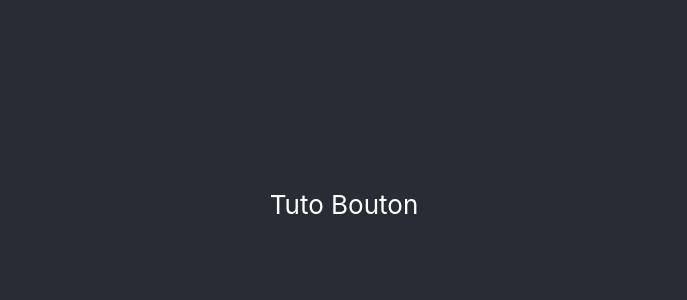
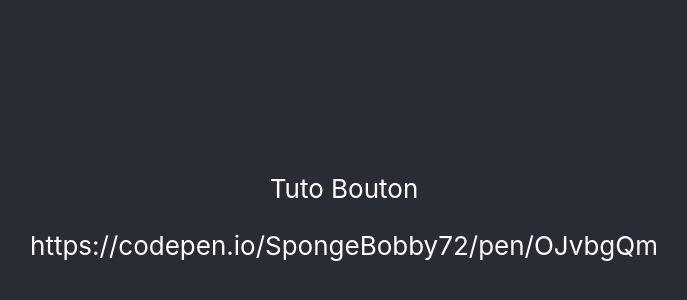
Before and after one commit to SpongeBobby72/tuto_bouton, a React (Create React App) app: page / in a window 1280 px wide. Shown: the part 196-496 px from the top of the page, without its empty margins (296-983 px from the left). Built offline with nearby package versions, Linux system fonts and the light colour scheme.

Commit message:
update code

```diff
--- a/src/App.js
+++ b/src/App.js
@@ -7,6 +7,7 @@ function App() {
         <p>
           Tuto Bouton
         </p>
+        https://codepen.io/SpongeBobby72/pen/OJvbgQm
       </header>
     </div>
   );
```
